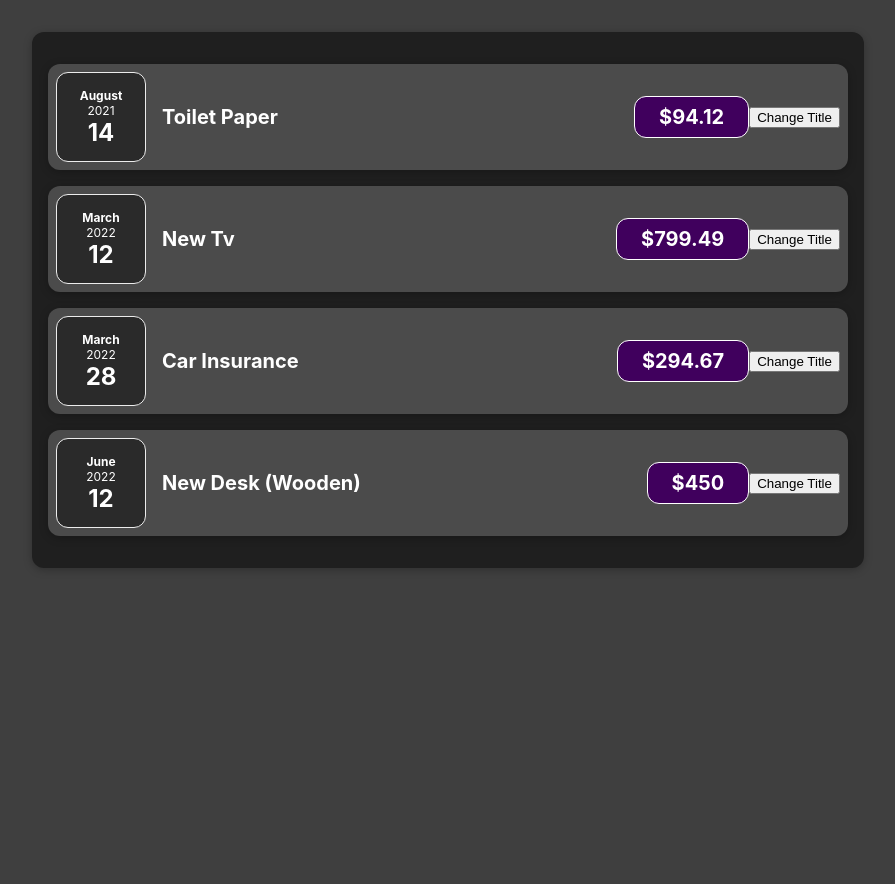
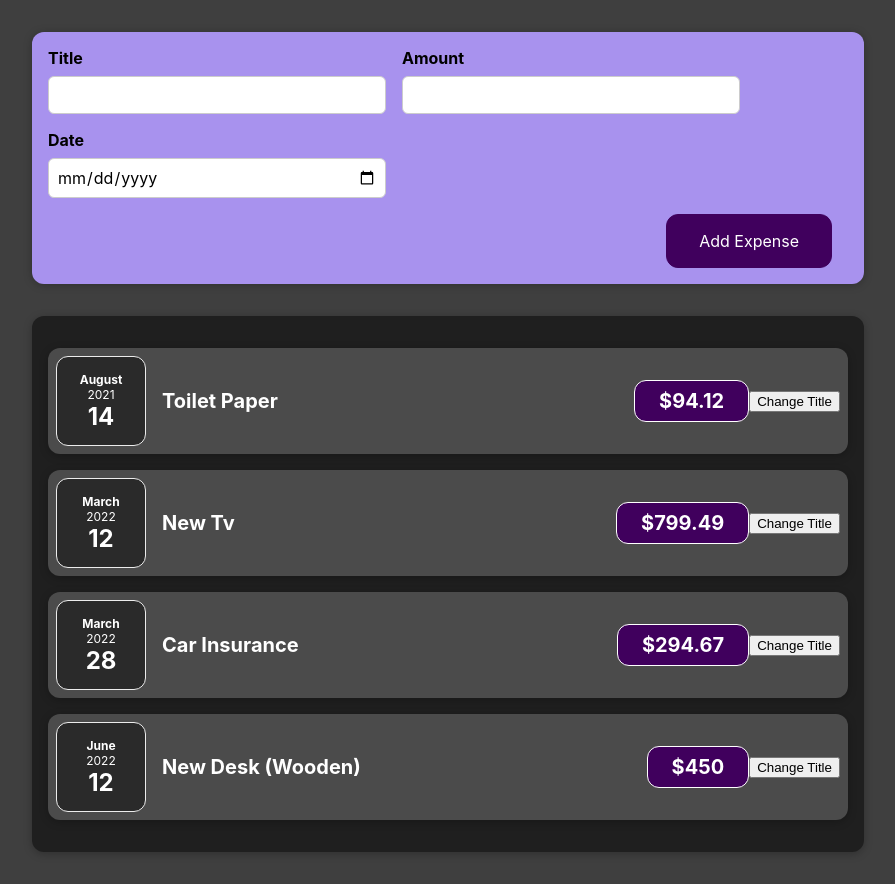
Before and after one commit to minseon9/Playground, a React (Create React App) app in the folder academind/: page / in a window 1280 px wide. Shown: the whole page, without its empty margins (192-1087 px from the left). Before the commit the page ends 800 px from the top, so only its background shows below. Built offline with nearby package versions, Linux system fonts and the light colour scheme.

Commit message:
feat:useState & target value chagne handler

```diff
--- a/academind/src/App.js
+++ b/academind/src/App.js
@@ -1,5 +1,5 @@
 import Expenses from './components/ExpenseItem/index';
-
+import NewExpenseItem from "./components/NewExpenseItem/NewExpenseItem";
 function App() {
   const expenses = [
     {
@@ -30,6 +30,7 @@
 
   return (
     <div>
+      <NewExpenseItem />
       <Expenses expenseList={expenses}/>
     </div>
   );
--- /dev/null
+++ b/academind/src/components/NewExpenseItem/ExpenseForm.css
@@ -0,0 +1,26 @@
+.new-expense__controls {
+    display: flex;
+    flex-wrap: wrap;
+    gap: 1rem;
+    margin-bottom: 1rem;
+    text-align: left;
+}
+
+.new-expense__control label {
+    font-weight: bold;
+    margin-bottom: 0.5rem;
+    display: block;
+}
+
+.new-expense__control input {
+    font: inherit;
+    padding: 0.5rem;
+    border-radius: 6px;
+    border: 1px solid #ccc;
+    width: 20rem;
+    max-width: 100%;
+}
+
+.new-expense__actions {
+    text-align: right;
+}
--- /dev/null
+++ b/academind/src/components/NewExpenseItem/ExpenseForm.js
@@ -0,0 +1,34 @@
+import React, { useState } from 'react'
+import './ExpenseForm.css'
+
+const ExpenseForm = () => {
+    const [input, setInput] = useState({
+        title: '',
+        amount: '',
+        date: '',
+    })
+    const onTitleChangeHandler = (event) => setInput((prevState)=>{ return { ...prevState, title: event.target.value } })
+    const onAmountChangeHandler = (event) => { setInput({ ...input, amount: event.target.value }); }
+    const onDateChangeHandler = (event) => { setInput({ ...input, date: event.target.value }); }
+    return <form>
+        <div className="new-expense__controls">
+            <div className="new-expense__control">
+                <label>Title</label>
+                <input type="text" onChange={onTitleChangeHandler}/>
+            </div>
+            <div className="new-expense__control">
+                <label>Amount</label>
+                <input type="number" min="0.01" step="0.01" onChange={onAmountChangeHandler}/>
+            </div>
+            <div className="new-expense__control">
+                <label>Date</label>
+                <input type="date" min="2019-01-01" max="2022-12-31" onChange={onDateChangeHandler}/>
+            </div>
+        </div>
+        <div className="new-expense__actions">
+            <button type="submit">Add Expense</button>
+        </div>
+    </form>
+}
+
+export default ExpenseForm;
--- /dev/null
+++ b/academind/src/components/NewExpenseItem/NewExpenseItem.css
@@ -0,0 +1,38 @@
+.new-expense {
+    background-color: #a892ee;
+    padding: 1rem;
+    margin: 2rem auto;
+    width: 50rem;
+    max-width: 95%;
+    border-radius: 12px;
+    text-align: center;
+    box-shadow: 0 1px 8px rgba(0, 0, 0, 0.25);
+}
+
+.new-expense button {
+    font: inherit;
+    cursor: pointer;
+    padding: 1rem 2rem;
+    border: 1px solid #40005d;
+    background-color: #40005d;
+    color: white;
+    border-radius: 12px;
+    margin-right: 1rem;
+}
+
+.new-expense button:hover,
+.new-expense button:active {
+    background-color: #510674;
+    border-color: #510674;
+}
+
+.new-expense button.alternative {
+    color: #220131;
+    border-color: transparent;
+    background-color: transparent;
+}
+
+.new-expense button.alternative:hover,
+.new-expense button.alternative:active {
+    background-color: #ddb3f8;
+}
--- /dev/null
+++ b/academind/src/components/NewExpenseItem/NewExpenseItem.js
@@ -0,0 +1,11 @@
+import React from 'react'
+import './NewExpenseItem.css'
+import ExpenseForm from './ExpenseForm'
+
+const NewExpenseItem = () => {
+  return <div className="new-expense">
+    <ExpenseForm />
+  </div>
+}
+
+export default NewExpenseItem;
```
